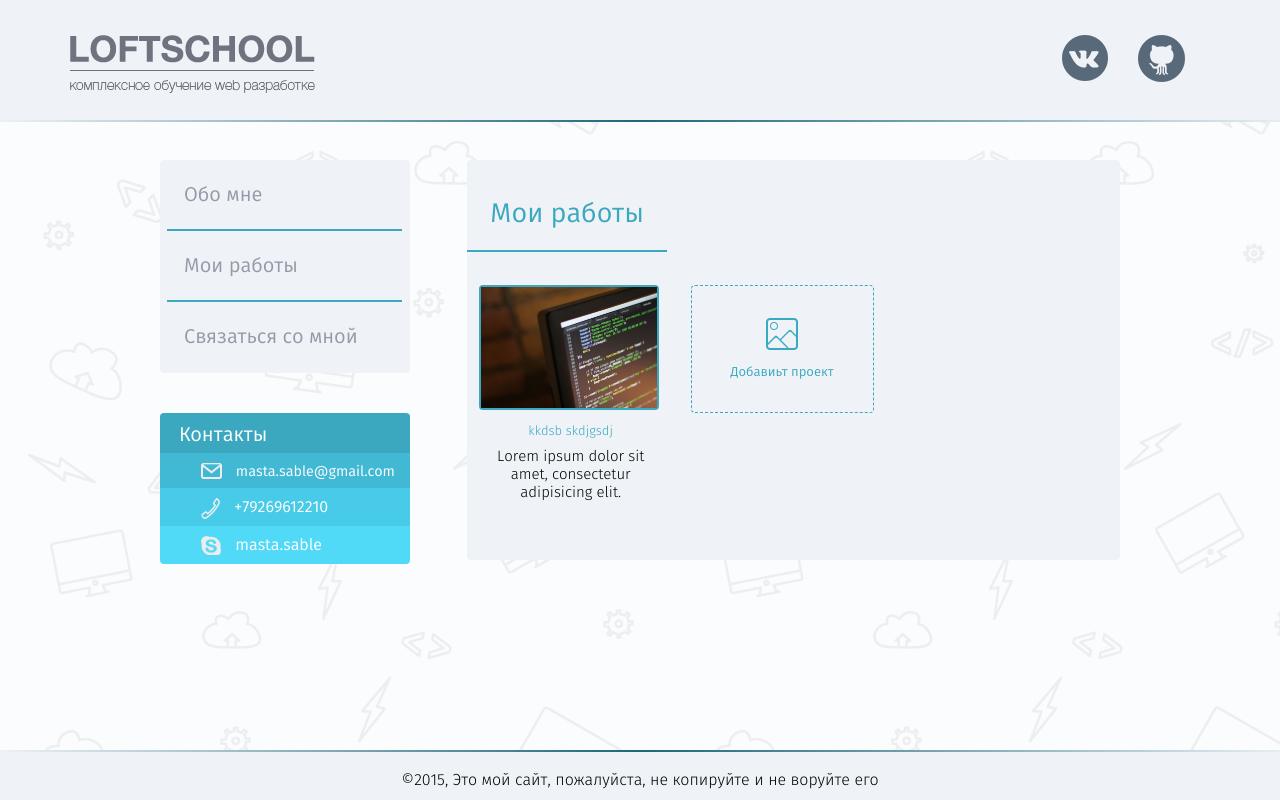
After one commit to mastasable/Portfolio-2, a PHP site: page /my-work.php in a window 1280 px wide. The commit adds this page. Run offline with PHP 8.4, Linux system fonts and the light colour scheme.

Commit message:
добавлены страницы на php

```diff
--- /dev/null
+++ b/app/my-work.php
@@ -0,0 +1,142 @@
+<!DOCTYPE html>
+<html lang="en">
+<head>
+	<meta charset="UTF-8">
+	<!--[if IE]>
+	<script src="scripts/html5shiv.js"></script>
+	<![endif]-->
+	<title>About</title>
+	<link rel="stylesheet" href="styles/main.css">
+	<link rel="stylesheet" href="styles/normalize.css">
+</head>
+<body>
+	<div class="wrapper">
+		<header class="header">
+			<div class="header-inner">
+				<div class="header-logo left">
+					<a href="loftschool.ru">
+						<img src="images/logo.png" alt="loftschool">
+					</a>
+				</div>
+				<ul class="header-menu horizontal right hidden-m">
+					<li class="header-menu__item menu-item">
+						<a href="vk.com" class="vk header-menu__link">
+						</a>
+					</li>
+					<li class="header-menu__item menu-item">
+						<a href="github.com" class="github header-menu__link">
+						</a>
+					</li>
+				</ul>
+				<div class="header-menu right visible-m">
+					<span class="hamburger"></span>
+					<span class="hamburger"></span>
+					<span class="hamburger"></span>
+				</div>
+			</div>
+			<div class="gradient-line"></div>
+		</header>
+
+		<div class="container main-container">
+			<aside class="main-menu left">
+				<nav class="nav-menu">
+					<ul class="nav-menu vertical">
+						<li class="nav-menu__item"><a href="index.html" class="link">Обо мне</a></li>
+						<li class="nav-menu__item"><a href="/" class="link">Мои работы</a></li>
+						<li class="nav-menu__item"><a href="contact-me.html" class="link">Связаться со мной</a></li>
+					</ul>
+				</nav>
+				<div class="contacts">
+					<div class="contacts__header">
+						<h3 class="h3">Контакты</h2>
+					</div>
+					<ul class="contacts-menu vertical">
+						<li class="contacts-menu__item mail">
+							<span class="contact-icon"></span>
+							<a href="">masta.sable@gmail.com</a>
+						</li>
+						<li class="contacts-menu__item phone">
+							<span class="contact-icon"></span>
+							<a href="">+79269612210</a>
+						</li>
+						<li class="contacts-menu__item skype">
+							<span class="contact-icon"></span>
+							<a href="">masta.sable</a>
+						</li>
+					</ul>
+				</div>
+			</aside>
+			<div class="main my-work right">
+				<section class="box">
+					<h2 class="h2">Мои работы</h2>
+					<div class="clearfix"></div>
+					<div class="projects">
+						<div class="item">
+							<div class="hover-img">
+								<img src="images/1.jpg" alt="">
+								<div class="zoom-wrapper">
+									<a href="" class="zoom" target="_blank"></a>
+								</div>
+							</div>
+							<a href="" target="_blank">kkdsb skdjgsdj</a>
+							<p class="description">Lorem ipsum dolor sit amet, consectetur adipisicing elit.</p>
+						</div>
+						<a href="#" class="item add-new-item">
+							<div class="icon-add"></div>
+							<span>Добавиьт проект</span>
+						</a>
+					</div>
+				</section>
+			</div>
+		</div>
+	</div>
+	<!-- Подключаем подвал -->
+	<?php
+		include_once("tmpl/footer.php")
+	?>
+	<div id="modal">
+		  <div class="modal-wrapper">
+		    <div class="modal-header">
+		      <button type="button" class="b-close"></button>
+		      <h4 class="modal-title">Добавление проекта</h4>
+		    </div>
+
+		    <div class="modal-body">
+		      <form id="add-new-project" class="form" role="form">
+		      <div class="server-mes error-mes"></div>
+		      <div class="server-mes success-mes"></div>
+		      <div class="form-group">
+		        <label for="projectName" class="label">Название проекта</label>
+		        <input type="text" name="projectName" class="input" id="projectName" placeholder="Введите название" qtip-content="Вы не ввели название">
+		      </div>
+		      <div class="form-group">
+		        <label for="projectImage" class="label">Картинка проекта</label>
+		        <div class="fileupload-wrapper" id="uploadfile">
+		          <button type="button" class="btn-fileupload right"></button>
+		          <div class="fileupload-placeholder">Выберите картинку</div>
+		          <input type="file" id="fileupload" class="fileupload-input">
+		        </div>
+		      </div>
+		      <div class="form-group">
+		        <label for="projectUrl" class="label">URL проекта</label>
+		        <input type="text" name="projectUrl" class="input" id="projectUrl" placeholder="Добавьте ссылку" qtip-content="Вы не добавили ссылку">
+		      </div>
+		      <div class="form-group">
+		        <label for="projectDesc" class="label">Описание</label>
+		        <textarea name="text" id="projectDesc" class="textarea" rows="3" placeholder="Пара слов о вашем проекте" qtip-content="Описание проекта обязательно"></textarea>
+		      </div>
+		        <div class="btn-wrapp">
+		          <button type="submit" class="btn">Добавить</button>
+		        </div>
+		      </form>
+		    </div>
+		  </div>
+		</div>
+    <div id="overlay"></div>
+
+
+	<script src="scripts/jquery-1.11.2.js"></script>
+	<script scr="scripts/html5shiv.js"></script>
+	<script src="scripts/main.js"></script>
+</body>
+</html>
--- a/app/styles/main.css
+++ b/app/styles/main.css
@@ -608,6 +608,8 @@ input, textarea, button {
   width: 363px;
   border-radius: 5px;
   position: fixed;
+  display: none;
+  opacity: 0;
   top: 50%;
   left: 50%;
   margin-top: -240px;
--- a/app/styles/scss/main.scss
+++ b/app/styles/scss/main.scss
@@ -688,8 +688,8 @@ input, textarea, button {
 	width: 363px;
 	border-radius: 5px;
 	position: fixed;
-	// display: none;
-	// opacity: 0;
+	display: none;
+	opacity: 0;
 	top:50%;
 	left: 50%;
 	margin-top: -240px;
--- /dev/null
+++ b/app/tmpl/footer.php
@@ -0,0 +1,4 @@
+	<footer class="footer">
+		<div class="gradient-line"></div>
+		<p class="footer-copyright">&copy;2015, Это мой сайт, пожалуйста, не копируйте и не воруйте его</p>
+	</footer>
```
Also changed, not shown: app/contact-me.php (added, +71 -0 lines), app/index.php (added, +88 -0 lines), app/tmpl/header.php (added, +25 -0 lines), app/tmpl/my-work.php (added, +98 -0 lines), app/tmpl/sidebar.php (added, +28 -0 lines).
